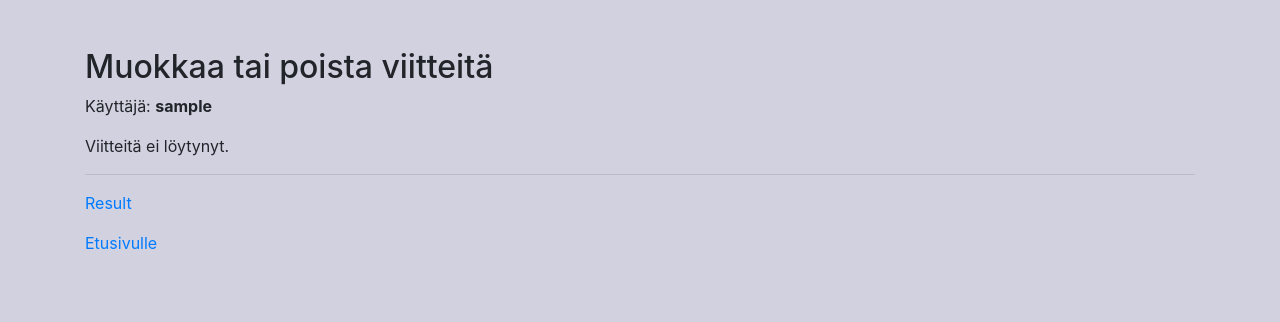
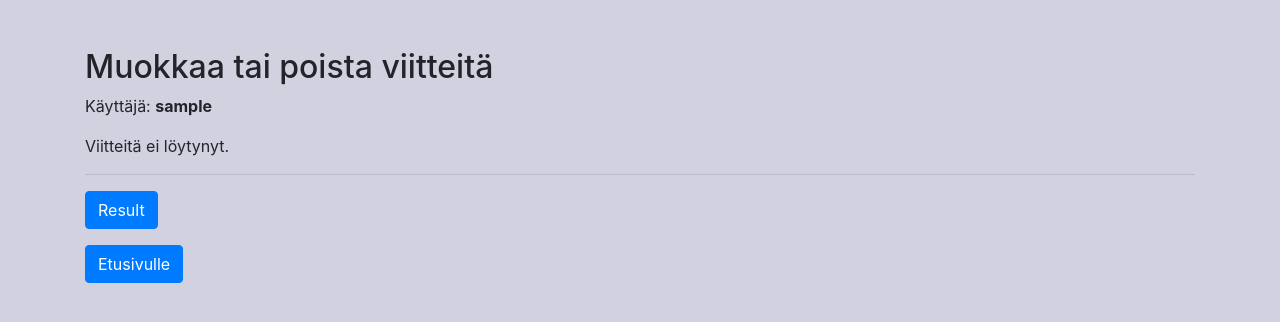
Before and after one commit to asvorg/ohtu-miniprojekti, a Flask app: a page that uses src/frontend/templates/list.html in a window 1280 px wide. Shown: the top 322 px of the page. Run offline with Flask 3, Linux system fonts and the light colour scheme; data that the repository does not hold is empty; some libraries are stand-ins or nearby versions.

Commit message:
navigoinnin parantamista

```diff
--- a/src/frontend/templates/list.html
+++ b/src/frontend/templates/list.html
@@ -36,16 +36,16 @@
             <td title="{{ cite }}">{{ cite.author }}</td>
             <td>{{cite.title}}</td>
             <td>
-                <a href="/edit/{{cite.user}}/{{cite.cite_key}}">Muokkaa</a>
-                <a href="/delete/{{cite.user}}/{{cite.cite_key}}">Poista</a>
+                <a href="/edit/{{cite.user}}/{{cite.cite_key}}" class="btn btn-primary">Muokkaa</a>
+                <a href="/delete/{{cite.user}}/{{cite.cite_key}}" class="btn btn-primary">Poista</a>
             </td>
         </tr>
         {% endfor %}
     </table>
     {% endif %}
     <hr>
-    <p><a a href="/result/{{user}}">Result</a></p>
-    <p><a a href="/">Etusivulle</a></p>
+    <p><a href="/result/{{user}}" class="btn btn-primary">Result</a></p>
+    <p><a href="/" class="btn btn-primary">Etusivulle</a></p>
 </div>
 
 <script src="https://code.jquery.com/jquery-3.5.1.slim.min.js"></script>
--- a/src/frontend/templates/search.html
+++ b/src/frontend/templates/search.html
@@ -17,7 +17,7 @@
     </style>
 
 <div class="container mt-5">
-    <a href="/result/{{ user }}/">Takaisin</a>
+    <a href="/result/{{ user }}/" class="btn btn-primary mb-3">Takaisin</a>
     <h2 class="card-title">Viitteet hakusanalla: '{{ cite_key }}'</h2>
 
         {% for reference in references%}
```
